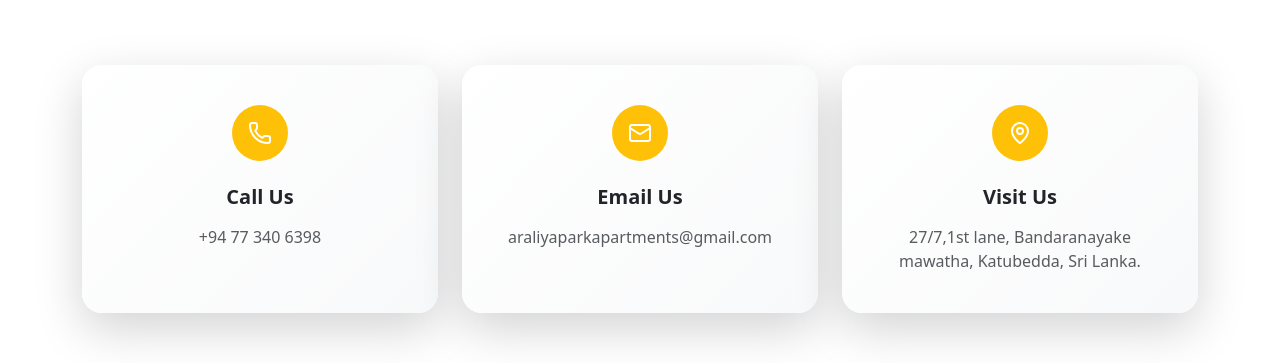
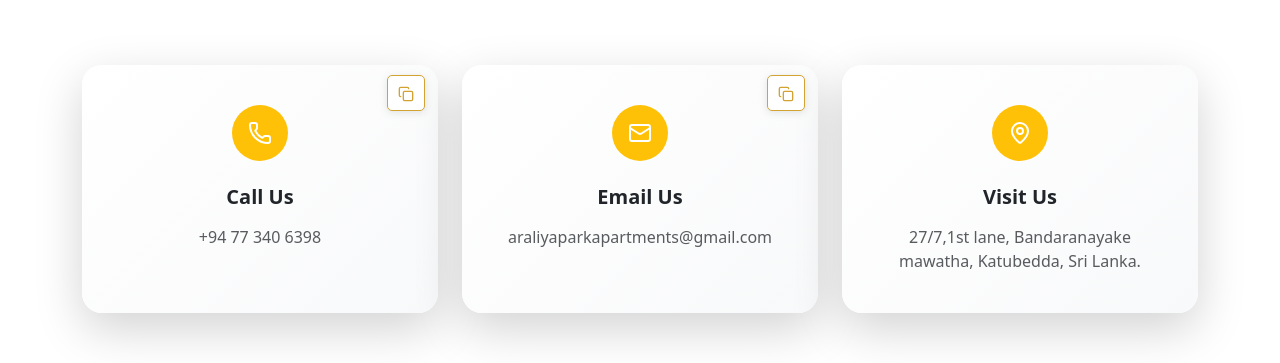
Before and after one commit to Bimindu-aberathna/Araliya_Park_Apartment, a React (Create React App) app: page / in a window 1280 px wide. Shown: the part 2209-2572 px from the top of the page. Built offline with nearby package versions, Linux system fonts and the light colour scheme.

Commit message:
copy text function

```diff
--- a/package.json
+++ b/package.json
@@ -10,6 +10,7 @@
     "react": "^18.3.1",
     "react-bootstrap": "^2.10.7",
     "react-dom": "^18.3.1",
+    "react-hot-toast": "^2.6.0",
     "react-router-dom": "^7.1.1",
     "react-scripts": "5.0.1",
     "web-vitals": "^4.2.4"
--- a/src/Components/Contact_Card/ContactCard.jsx
+++ b/src/Components/Contact_Card/ContactCard.jsx
@@ -1,25 +1,70 @@
+import { Copy } from "lucide-react";
 import "./ContactCard.css";
+import toast, { Toaster } from 'react-hot-toast';
 
-function ContactCard({title,link,linkText,icon:Icon}) {
+function ContactCard({ title, link, linkText, icon: Icon, cpy }) {
+  const copyText = (textToCopy) => {
+
+    navigator.clipboard.writeText(textToCopy)
+      .then(() => {
+        toast.success("Copied to clipboard!", {
+          position: "top-center",
+        });
+      })
+      .catch(err => {
+        alert("Failed to copy: " + err);
+      });
+  };
+
   return (
-    <div className="col-md-4">
+    <div className="col-md-4" style={{ position: "relative" }}>
+      {cpy && (
+        <div
+          id="cpyBtn"
+          onClick={(e) => {
+            e.stopPropagation();
+            copyText(linkText);
+          }}
+          style={{
+            zIndex: "10",
+            border: "1px solid #d2a331",
+            position: "absolute",
+            top: "10px",
+            right: "25px",
+            padding: "5px 10px",
+            borderRadius: "5px",
+            cursor: "pointer",
+            backgroundColor: "white",
+            boxShadow: "0 2px 8px rgba(0,0,0,0.1)",
+            transition: "all 0.3s ease",
+          }}
+        >
+          <Copy size={16} color="#d2a331" />
+        </div>
+      )}
       <div
-      id="contact-card"
+        id="contact-card"
         className="card h-100 border-0 shadow-lg p-4"
-        style={{ borderRadius: "20px" ,cursor: "pointer" }}
+        style={{ borderRadius: "20px", cursor: "pointer" }}
       >
-        <div className="card-body text-center" onClick={() => window.location.href = link}>
+        <div
+          className="card-body text-center"
+          onClick={() => (window.location.href = link)}
+        >
           <div className="contact-icon">
             <Icon color="white" size={24} />
           </div>
           <h3 className="h5 fw-bold mb-3">{title}</h3>
           <p className="text-muted mb-0">
-            <a style={{ color: "inherit", textDecoration: "none" }} href={link}>{linkText}</a>
+            <a style={{ color: "inherit", textDecoration: "none" }} href={link}>
+              {linkText}
+            </a>
           </p>
         </div>
       </div>
+      <Toaster />
     </div>
-  )
+  );
 }
 
-export default ContactCard
+export default ContactCard;
--- a/src/Contact.jsx
+++ b/src/Contact.jsx
@@ -1,18 +1,10 @@
-import { Mail, MapPin, Phone, Copy } from "lucide-react";
+import { Mail, MapPin, Phone } from "lucide-react";
 import React from "react";
 import './Contact.css';
 import ContactCard from "./Components/Contact_Card/ContactCard";
 
 function Contact() {
-  function copyText(textToCopy) {
-    navigator.clipboard.writeText(textToCopy)
-      .then(() => {
-        alert("Copied the text: " + textToCopy);
-      })
-      .catch(err => {
-        alert("Failed to copy: " + err);
-      });
-  }
+
 
   return (
     <section className="py-5">
@@ -32,21 +24,20 @@ function Contact() {
             link="tel:+94773406398"
             linkText="+94 77 340 6398"
             icon={Phone}
-            onCopy={() => copyText("+94773406398")}
+            cpy="+94 77 340 6398"
           />
           <ContactCard
             title="Email Us"
             link="mailto:araliyaparkapartments@gmail.com"
             linkText="araliyaparkapartments@gmail.com"
             icon={Mail}
-            onCopy={() => copyText("araliyaparkapartments@gmail.com")}
+            cpy="araliyaparkapartments@gmail.com"
           />
           <ContactCard
             title="Visit Us"
             link="https://maps.app.goo.gl/AGJvNTxVpJmMmqZ79"
             linkText="27/7,1st lane, Bandaranayake mawatha, Katubedda, Sri Lanka."
             icon={MapPin}
-            onCopy={() => copyText("27/7,1st lane, Bandaranayake mawatha, Katubedda, Sri Lanka.")}
           />
         </div>
       </div>
```
Also changed, not shown: 1 other file (tests, documents, lock files or other folders).
